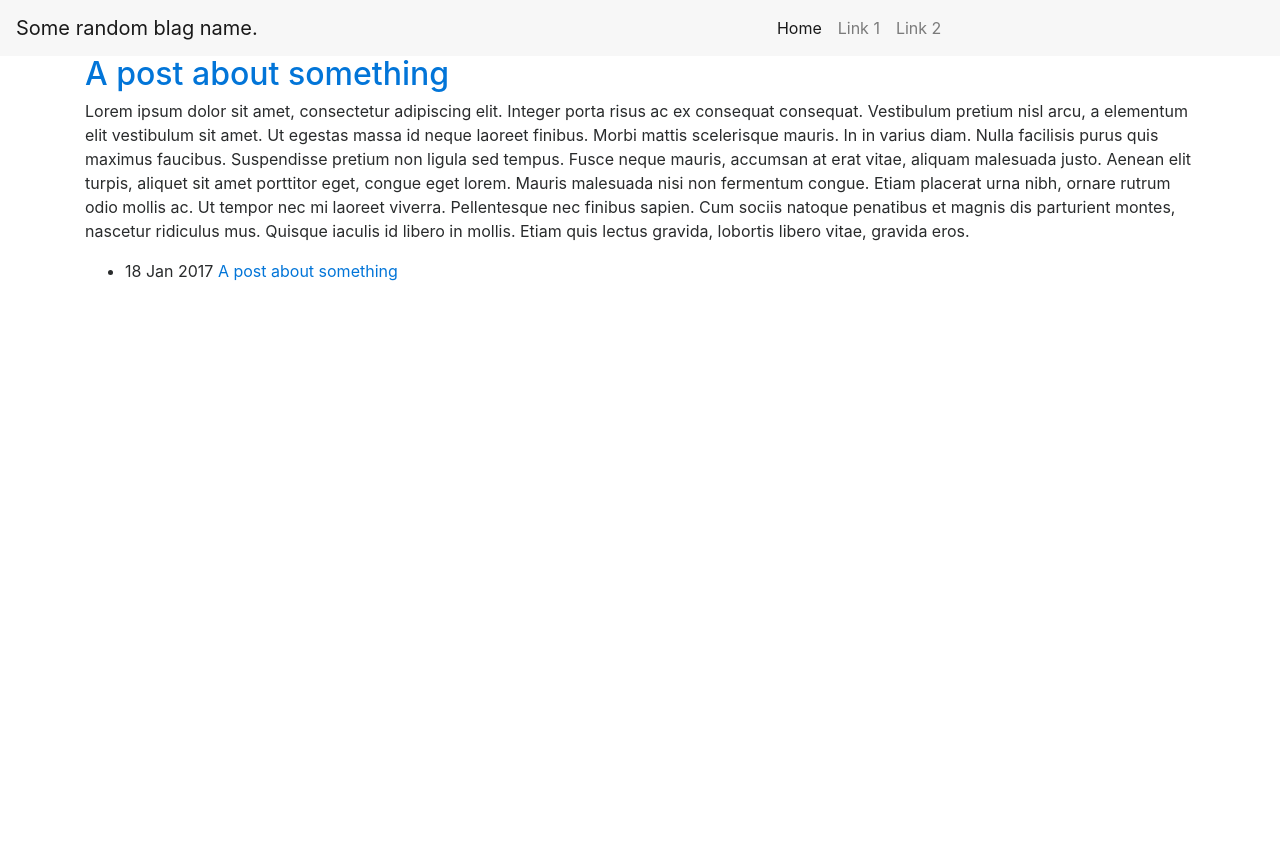
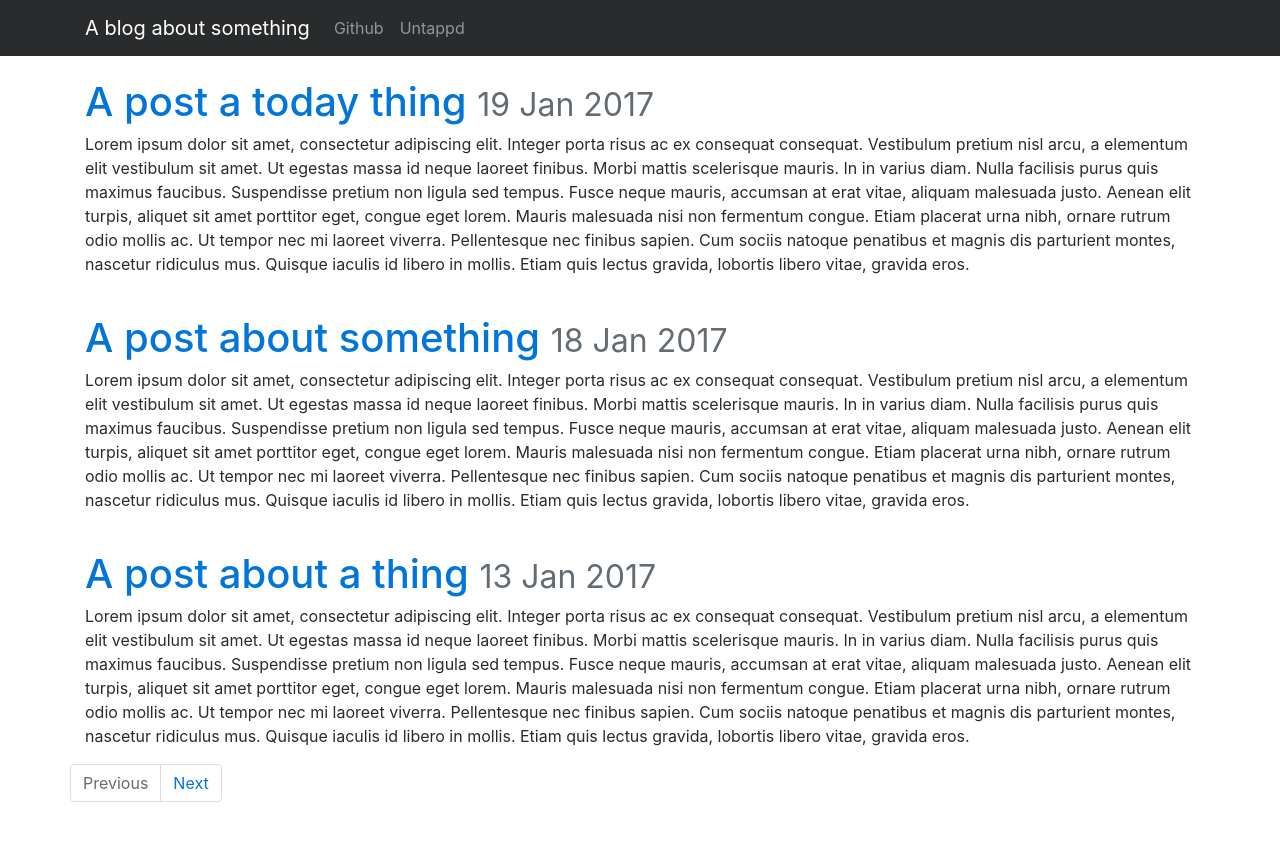
Before and after one commit to zachseifts/zachseifts.github.io, a Jekyll site: the page built from index.html, in a window 1280 px wide. Shown: the top 841 px of the page. Built offline with Jekyll 4.4.1, drawn with Linux system fonts in a browser that asks for light colours; nearby versions of some CDN libraries; the list of posts is cut into pages by our own code.

Commit message:
Adding in a lot more stuff

```diff
--- /dev/null
+++ b/Gemfile
@@ -0,0 +1,2 @@
+source 'https://rubygems.org'
+gem 'github-pages', group: :jekyll_plugins
--- a/_config.yml
+++ b/_config.yml
@@ -1,2 +1,5 @@
 name: Name Goes Here
 markdown: kramdown
+exclude: [Gemfile, Gemfile.lock]
+paginate: 3
+paginate_path: "/posts/:num"
--- a/_layouts/default.html
+++ b/_layouts/default.html
@@ -4,36 +4,35 @@
     <meta charset="utf-8">
     <meta name="viewport" content="width=device-width, initial-scale=1, shrink-to-fit=no">
     <title>{{ page.title }}</title>
-    <link rel="stylesheet" href="https://maxcdn.bootstrapcdn.com/bootstrap/4.0.0-alpha.6/css/bootstrap.min.css" integrity="sha384-rwoIResjU2yc3z8GV/NPeZWAv56rSmLldC3R/AZzGRnGxQQKnKkoFVhFQhNUwEyJ" crossorigin="anonymous">
+    <link rel="stylesheet" href="//maxcdn.bootstrapcdn.com/bootstrap/4.0.0-alpha.6/css/bootstrap.min.css" integrity="sha384-rwoIResjU2yc3z8GV/NPeZWAv56rSmLldC3R/AZzGRnGxQQKnKkoFVhFQhNUwEyJ" crossorigin="anonymous">
   </head>
+
   <body>
-    <nav class="navbar navbar-toggleable-md navbar-light bg-faded">
-      <button class="navbar-toggler navbar-toggler-right" type="button" data-toggle="collapse" data-target="#navbarSupportedContent" aria-controls="navbarSupportedContent" aria-expanded="false" aria-label="Toggle navigation">
+    <nav class="navbar navbar-toggleable-md navbar-inverse bg-inverse">
+      <div class="container">
+        <button class="navbar-toggler navbar-toggler-right" type="button" data-toggle="collapse" data-target="#navbarNavDropdown" aria-controls="navbarNavDropdown" aria-expanded="false" aria-label="Toggle navigation">
           <span class="navbar-toggler-icon"></span>
         </button>
-      <a class="navbar-brand" href="/">Some random blag name.</a>
-      <div class="collapse navbar-collapse" id="navbarSupportedContent">
-      </div>
-      <div class="collapse navbar-collapse" id="navbarSupportedContent">
-        <ul class="navbar-nav mr-auto">
-          <li class="nav-item active">
-            <a class="nav-link" href="#">Home <span class="sr-only">(current)</span></a>
+        <a class="navbar-brand" href="#">A blog about something</a>
+        <div class="collapse navbar-collapse" id="navbarNavDropdown">
+          <ul class="navbar-nav">
+            <li class="nav-item">
+              <a class="nav-link" href="/">Github</a>
             </li>
             <li class="nav-item">
-            <a class="nav-link" href="/">Link 1</a>
-          </li>
-          <li class="nav-item">
-            <a class="nav-link" href="/">Link 2</a>
+              <a class="nav-link" href="#">Untappd</a>
             </li>
           </ul>
+        </div>
       </div>
     </nav>
 
     <div class="container">
       {{ content }}
     </div>
-    <script src="https://code.jquery.com/jquery-3.1.1.slim.min.js" integrity="sha384-A7FZj7v+d/sdmMqp/nOQwliLvUsJfDHW+k9Omg/a/EheAdgtzNs3hpfag6Ed950n" crossorigin="anonymous"></script>
-    <script src="https://cdnjs.cloudflare.com/ajax/libs/tether/1.4.0/js/tether.min.js" integrity="sha384-DztdAPBWPRXSA/3eYEEUWrWCy7G5KFbe8fFjk5JAIxUYHKkDx6Qin1DkWx51bBrb" crossorigin="anonymous"></script>
-    <script src="https://maxcdn.bootstrapcdn.com/bootstrap/4.0.0-alpha.6/js/bootstrap.min.js" integrity="sha384-vBWWzlZJ8ea9aCX4pEW3rVHjgjt7zpkNpZk+02D9phzyeVkE+jo0ieGizqPLForn" crossorigin="anonymous"></script>
+
+    <script src="//code.jquery.com/jquery-3.1.1.slim.min.js" integrity="sha384-A7FZj7v+d/sdmMqp/nOQwliLvUsJfDHW+k9Omg/a/EheAdgtzNs3hpfag6Ed950n" crossorigin="anonymous"></script>
+    <script src="//cdnjs.cloudflare.com/ajax/libs/tether/1.4.0/js/tether.min.js" integrity="sha384-DztdAPBWPRXSA/3eYEEUWrWCy7G5KFbe8fFjk5JAIxUYHKkDx6Qin1DkWx51bBrb" crossorigin="anonymous"></script>
+    <script src="//maxcdn.bootstrapcdn.com/bootstrap/4.0.0-alpha.6/js/bootstrap.min.js" integrity="sha384-vBWWzlZJ8ea9aCX4pEW3rVHjgjt7zpkNpZk+02D9phzyeVkE+jo0ieGizqPLForn" crossorigin="anonymous"></script>
   </body>
 </html>
--- /dev/null
+++ b/_posts/2017-01-13-test-post.md
@@ -0,0 +1,20 @@
+---
+layout: post
+title: "A post about a thing"
+date: 2017-01-13
+---
+
+Lorem ipsum dolor sit amet, consectetur adipiscing elit. Integer porta risus ac ex consequat consequat. Vestibulum pretium nisl arcu, a elementum elit vestibulum sit amet. Ut egestas massa id neque laoreet finibus. Morbi mattis scelerisque mauris. In in varius diam. Nulla facilisis purus quis maximus faucibus. Suspendisse pretium non ligula sed tempus. Fusce neque mauris, accumsan at erat vitae, aliquam malesuada justo. Aenean elit turpis, aliquet sit amet porttitor eget, congue eget lorem. Mauris malesuada nisi non fermentum congue. Etiam placerat urna nibh, ornare rutrum odio mollis ac. Ut tempor nec mi laoreet viverra. Pellentesque nec finibus sapien. Cum sociis natoque penatibus et magnis dis parturient montes, nascetur ridiculus mus. Quisque iaculis id libero in mollis. Etiam quis lectus gravida, lobortis libero vitae, gravida eros.
+
+> Mauris varius turpis ex, et lobortis diam cursus eget.
+
+Duis pharetra cursus elit vitae congue. Pellentesque molestie volutpat commodo. Ut eu nisl euismod, lobortis velit at, efficitur purus. Nunc risus est, tincidunt quis magna ut, vestibulum egestas diam. Etiam eget pellentesque arcu, sed porta purus. Maecenas nec finibus urna, sed molestie ante. Proin id aliquam lacus.
+
+ - Mauris aliquam sit amet lacus et porttitor.
+ - Donec nec rhoncus nibh. Praesent et mollis ligula.
+
+Sed sollicitudin lobortis est vel egestas. Nulla non diam magna. Vestibulum ante ipsum primis in faucibus orci luctus et ultrices posuere cubilia Curae; Nam nec libero eu metus dignissim eleifend.
+
+Vestibulum ut tortor non ipsum convallis mollis. Aliquam consequat imperdiet tellus, quis gravida erat feugiat sit amet. Maecenas tellus justo, blandit quis augue non, aliquet tristique mauris. Quisque eu dui ante. Interdum et malesuada fames ac ante ipsum primis in faucibus. Quisque sed vulputate arcu. Pellentesque luctus pellentesque pulvinar. Lorem ipsum dolor sit amet, consectetur adipiscing elit. Fusce fringilla lobortis nisi eu dapibus. Morbi auctor eget ligula et mattis.
+
+Phasellus faucibus, dui eget varius convallis, dolor ipsum finibus nisi, quis feugiat diam erat a erat. Proin semper volutpat erat sed faucibus. Pellentesque habitant morbi tristique senectus et netus et malesuada fames ac turpis egestas. Fusce lobortis ultricies quam et fringilla. Vivamus quis felis erat. Donec fermentum, mi ac vulputate aliquam, enim ante semper dui, a egestas ipsum sem nec nunc. Maecenas vitae diam metus. Maecenas tincidunt eleifend eros eu tempor. Mauris eros diam, facilisis at tempus non, ultrices vel mauris.
--- /dev/null
+++ b/_posts/2017-01-19-test-post.md
@@ -0,0 +1,20 @@
+---
+layout: post
+title: "A post a today thing"
+date: 2017-01-19
+---
+
+Lorem ipsum dolor sit amet, consectetur adipiscing elit. Integer porta risus ac ex consequat consequat. Vestibulum pretium nisl arcu, a elementum elit vestibulum sit amet. Ut egestas massa id neque laoreet finibus. Morbi mattis scelerisque mauris. In in varius diam. Nulla facilisis purus quis maximus faucibus. Suspendisse pretium non ligula sed tempus. Fusce neque mauris, accumsan at erat vitae, aliquam malesuada justo. Aenean elit turpis, aliquet sit amet porttitor eget, congue eget lorem. Mauris malesuada nisi non fermentum congue. Etiam placerat urna nibh, ornare rutrum odio mollis ac. Ut tempor nec mi laoreet viverra. Pellentesque nec finibus sapien. Cum sociis natoque penatibus et magnis dis parturient montes, nascetur ridiculus mus. Quisque iaculis id libero in mollis. Etiam quis lectus gravida, lobortis libero vitae, gravida eros.
+
+> Mauris varius turpis ex, et lobortis diam cursus eget.
+
+Duis pharetra cursus elit vitae congue. Pellentesque molestie volutpat commodo. Ut eu nisl euismod, lobortis velit at, efficitur purus. Nunc risus est, tincidunt quis magna ut, vestibulum egestas diam. Etiam eget pellentesque arcu, sed porta purus. Maecenas nec finibus urna, sed molestie ante. Proin id aliquam lacus.
+
+ - Mauris aliquam sit amet lacus et porttitor.
+ - Donec nec rhoncus nibh. Praesent et mollis ligula.
+
+Sed sollicitudin lobortis est vel egestas. Nulla non diam magna. Vestibulum ante ipsum primis in faucibus orci luctus et ultrices posuere cubilia Curae; Nam nec libero eu metus dignissim eleifend.
+
+Vestibulum ut tortor non ipsum convallis mollis. Aliquam consequat imperdiet tellus, quis gravida erat feugiat sit amet. Maecenas tellus justo, blandit quis augue non, aliquet tristique mauris. Quisque eu dui ante. Interdum et malesuada fames ac ante ipsum primis in faucibus. Quisque sed vulputate arcu. Pellentesque luctus pellentesque pulvinar. Lorem ipsum dolor sit amet, consectetur adipiscing elit. Fusce fringilla lobortis nisi eu dapibus. Morbi auctor eget ligula et mattis.
+
+Phasellus faucibus, dui eget varius convallis, dolor ipsum finibus nisi, quis feugiat diam erat a erat. Proin semper volutpat erat sed faucibus. Pellentesque habitant morbi tristique senectus et netus et malesuada fames ac turpis egestas. Fusce lobortis ultricies quam et fringilla. Vivamus quis felis erat. Donec fermentum, mi ac vulputate aliquam, enim ante semper dui, a egestas ipsum sem nec nunc. Maecenas vitae diam metus. Maecenas tincidunt eleifend eros eu tempor. Mauris eros diam, facilisis at tempus non, ultrices vel mauris.
--- a/index.html
+++ b/index.html
@@ -2,13 +2,43 @@
 layout: default
 title: A Test thing
 ---
-{% for post in site.posts %}
-<h2><a href="{{ post.url }}" title="{{ post.title }}">{{ post.title }}</a></h2>
-{{ post.excerpt }}
+
+{% for post in paginator.posts %}
+  <div class="row">
+    <div class="col mt-4">
+      <h1>
+        <a href="{{ post.url }}" title="{{ post.title }}">{{ post.title }}</a>
+        <small class="text-muted">{{ post.date | date_to_string }}</small>
+      </h1>
+      {{ post.excerpt }}
+    </div>
+  </div>
 {% endfor %}
 
-<ul>
-{% for post in site.posts %}
-  <li><span>{{ post.date | date_to_string }}</span> <a href="{{ post.url }}" title="{{ post.title }}">{{ post.title }}</a></li>
-{% endfor %}
-</ul>
+<div class="row">
+  <nav>
+    <ul class="pagination justify-content-center">
+
+      {% if paginator.previous_page %}
+	<li class="page-item">
+	  <a class="page-link" href="{{ paginator.previous_page_path }}" tabindex="-1">Previous</a>
+	</li>
+      {% else %}
+	<li class="page-item disabled">
+	  <a class="page-link" href="#" tabindex="-1">Previous</a>
+	</li>
+      {% endif %}
+
+      {% if paginator.next_page %}
+	<li class="page-item">
+	  <a href="{{ paginator.next_page_path }}" class="page-link">Next</a>
+	</li>
+      {% else %}
+	<li class="page-item disabled">
+	  <a href="#" class="page-link">Next</a>
+	</li>
+      {% endif %}
+
+    </ul>
+  </nav>
+</div>
```
Also changed, not shown: _posts/2017-01-11-test-post.md (added, +20 -0 lines), _posts/2017-01-12-test-post.md (added, +20 -0 lines), 1 other file. Lines whose indentation alone changed are shown as unchanged.
